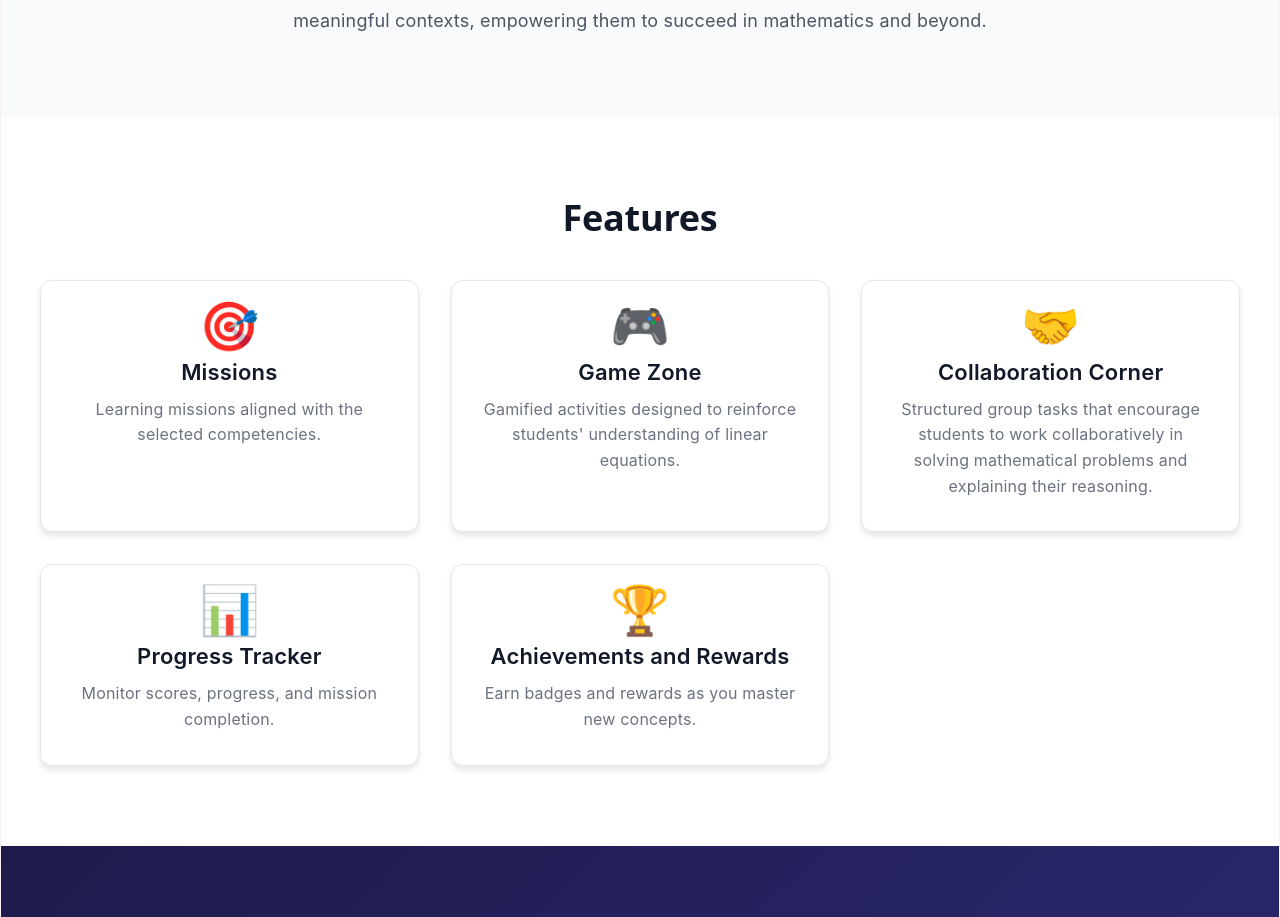
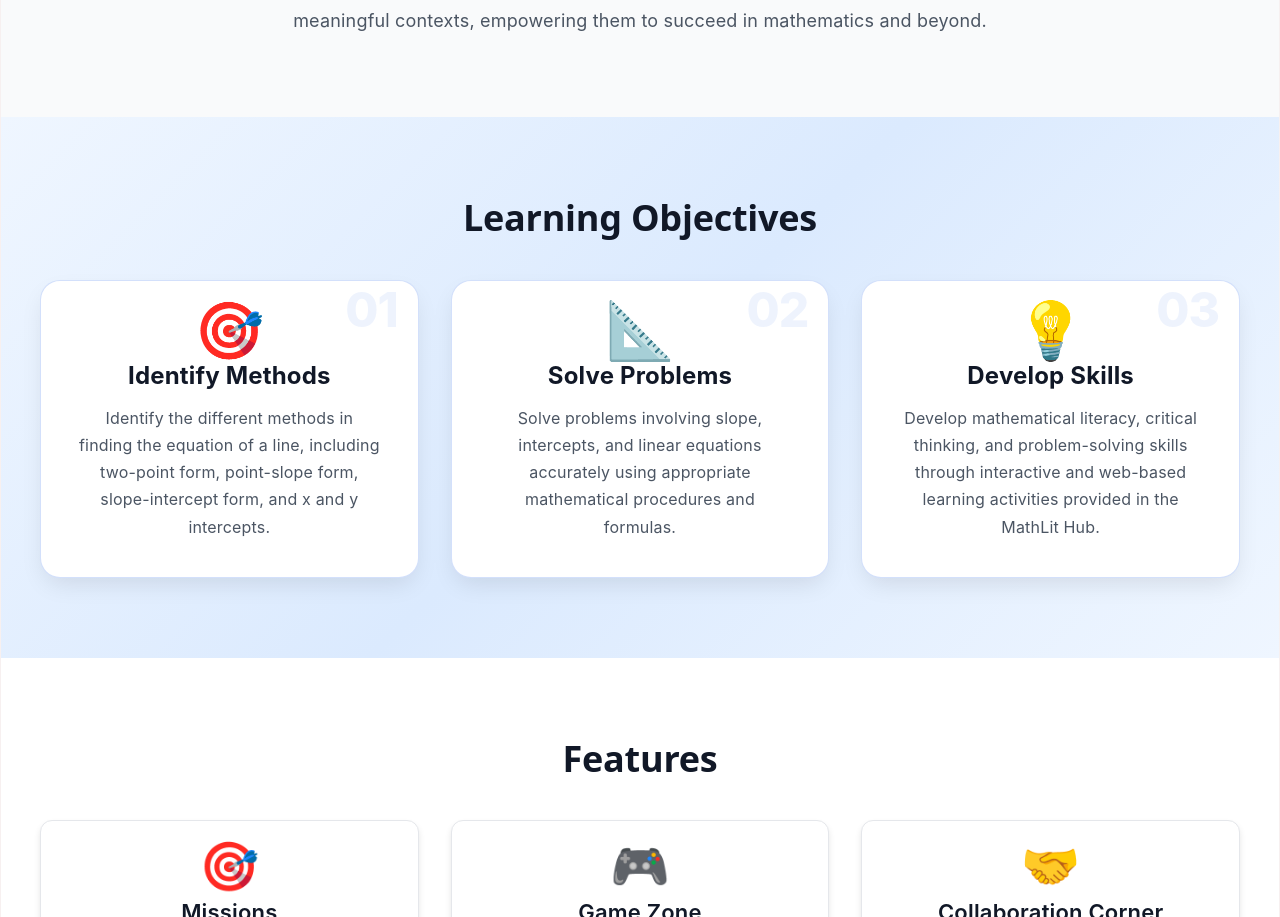
Before and after one commit to chazzzzz01/MathLit-Hub, a React (Vite) app: page /about in a window 1280 px wide. Shown: the part 1148-2065 px from the top of the page. Built offline with nearby package versions, Linux system fonts and the light colour scheme; no server answers.

Commit message:
fix the lnading page

```diff
--- a/src/LandingPage.jsx
+++ b/src/LandingPage.jsx
@@ -81,7 +81,8 @@ const LandingPage = () => {
   };
 
   return (
-    <div style={activeSection === 'home' && !imageError ? styles.containerWithBg : styles.containerWithoutBg}>
+    // FIXED: Always use containerWithBg - background should never disappear
+    <div style={!imageError ? styles.containerWithBg : styles.containerWithoutBg}>
       {/* Navigation Bar */}
       <nav style={styles.navbar} className="nav-container">
         <div style={styles.navContent}>
--- a/src/landingmenu/aboutus.jsx
+++ b/src/landingmenu/aboutus.jsx
@@ -51,6 +51,41 @@ const AboutUs = () => {
           <p style={styles.sectionText}>
             We envision a learning environment where mathematical literacy in linear equations becomes a foundation for understanding real-life situations rather than a barrier to learning. Through innovative digital tools and effective instructional approaches, MathLit Hub aims to develop confident learners who can interpret, construct, and apply equations of a line in meaningful contexts, empowering them to succeed in mathematics and beyond.
           </p>
+        </div>
+      </section>
+
+      {/* Learning Objectives Section - NEW */}
+      <section style={styles.learningObjectivesSection}>
+        <div style={styles.sectionContent}>
+          <h2 style={styles.sectionTitle}>Learning Objectives</h2>
+          <div style={styles.objectivesGrid}>
+            <div style={styles.objectiveCard}>
+              <div style={styles.objectiveNumber}>01</div>
+              <div style={styles.objectiveIcon}>🎯</div>
+              <h3 style={styles.objectiveTitle}>Identify Methods</h3>
+              <p style={styles.objectiveText}>
+                Identify the different methods in finding the equation of a line, including two-point form, point-slope form, slope-intercept form, and x and y intercepts.
+              </p>
+            </div>
+
+            <div style={styles.objectiveCard}>
+              <div style={styles.objectiveNumber}>02</div>
+              <div style={styles.objectiveIcon}>📐</div>
+              <h3 style={styles.objectiveTitle}>Solve Problems</h3>
+              <p style={styles.objectiveText}>
+                Solve problems involving slope, intercepts, and linear equations accurately using appropriate mathematical procedures and formulas.
+              </p>
+            </div>
+
+            <div style={styles.objectiveCard}>
+              <div style={styles.objectiveNumber}>03</div>
+              <div style={styles.objectiveIcon}>💡</div>
+              <h3 style={styles.objectiveTitle}>Develop Skills</h3>
+              <p style={styles.objectiveText}>
+                Develop mathematical literacy, critical thinking, and problem-solving skills through interactive and web-based learning activities provided in the MathLit Hub.
+              </p>
+            </div>
+          </div>
         </div>
       </section>
 
@@ -246,6 +281,15 @@ const AboutUs = () => {
           box-shadow: 0 20px 40px rgba(0,0,0,0.15);
           transition: all 0.3s ease;
         }
+
+        .objective-card {
+          transition: all 0.3s cubic-bezier(0.4, 0, 0.2, 1);
+        }
+
+        .objective-card:hover {
+          transform: translateY(-8px);
+          box-shadow: 0 20px 30px -10px rgba(37, 99, 235, 0.3);
+        }
       `}</style>
     </div>
   );
@@ -320,6 +364,10 @@ const styles = {
     padding: 'clamp(60px, 10vh, 80px) 20px',
     backgroundColor: '#F9FAFB'
   },
+  learningObjectivesSection: {
+    padding: 'clamp(60px, 10vh, 80px) 20px',
+    background: 'linear-gradient(135deg, #EFF6FF 0%, #DBEAFE 50%, #EFF6FF 100%)',
+  },
   researchersSection: {
     padding: 'clamp(60px, 10vh, 80px) 20px',
     backgroundColor: '#1E1B4B',
@@ -349,6 +397,52 @@ const styles = {
     lineHeight: '1.8',
     maxWidth: '800px',
     margin: '0 auto',
+    textAlign: 'center'
+  },
+  // Learning Objectives Styles
+  objectivesGrid: {
+    display: 'grid',
+    gridTemplateColumns: 'repeat(auto-fit, minmax(min(320px, 100%), 1fr))',
+    gap: 'clamp(24px, 4vw, 32px)',
+    maxWidth: '1200px',
+    margin: '0 auto'
+  },
+  objectiveCard: {
+    backgroundColor: '#FFFFFF',
+    borderRadius: '20px',
+    padding: 'clamp(28px, 5vw, 36px)',
+    boxShadow: '0 10px 25px -5px rgba(0, 0, 0, 0.1)',
+    transition: 'all 0.3s cubic-bezier(0.4, 0, 0.2, 1)',
+    textAlign: 'center',
+    border: '1px solid rgba(37, 99, 235, 0.2)',
+    position: 'relative',
+    overflow: 'hidden',
+    cursor: 'pointer'
+  },
+  objectiveNumber: {
+    position: 'absolute',
+    top: '16px',
+    right: '20px',
+    fontSize: '48px',
+    fontWeight: '800',
+    color: 'rgba(37, 99, 235, 0.08)',
+    letterSpacing: '-0.02em'
+  },
+  objectiveIcon: {
+    fontSize: '56px',
+    marginBottom: '20px',
+    display: 'inline-block'
+  },
+  objectiveTitle: {
+    fontSize: 'clamp(20px, 4vw, 24px)',
+    color: '#111827',
+    marginBottom: '16px',
+    fontWeight: '700'
+  },
+  objectiveText: {
+    fontSize: 'clamp(14px, 3.5vw, 16px)',
+    color: '#4B5563',
+    lineHeight: '1.7',
     textAlign: 'center'
   },
   offeringsGrid: {
--- a/src/menu/Games.jsx
+++ b/src/menu/Games.jsx
@@ -1,4 +1,4 @@
-// src/menu/Games.jsx - FULLY RESPONSIVE (optimized for 308x748 and all screen sizes)
+
 import React, { useState, useEffect, useRef } from 'react';
 import { FaPlay, FaTrash, FaTimes, FaChevronDown, FaChevronUp } from 'react-icons/fa';
 import { GiPuzzle, GiSwordsEmblem, GiConsoleController } from 'react-icons/gi';
```
